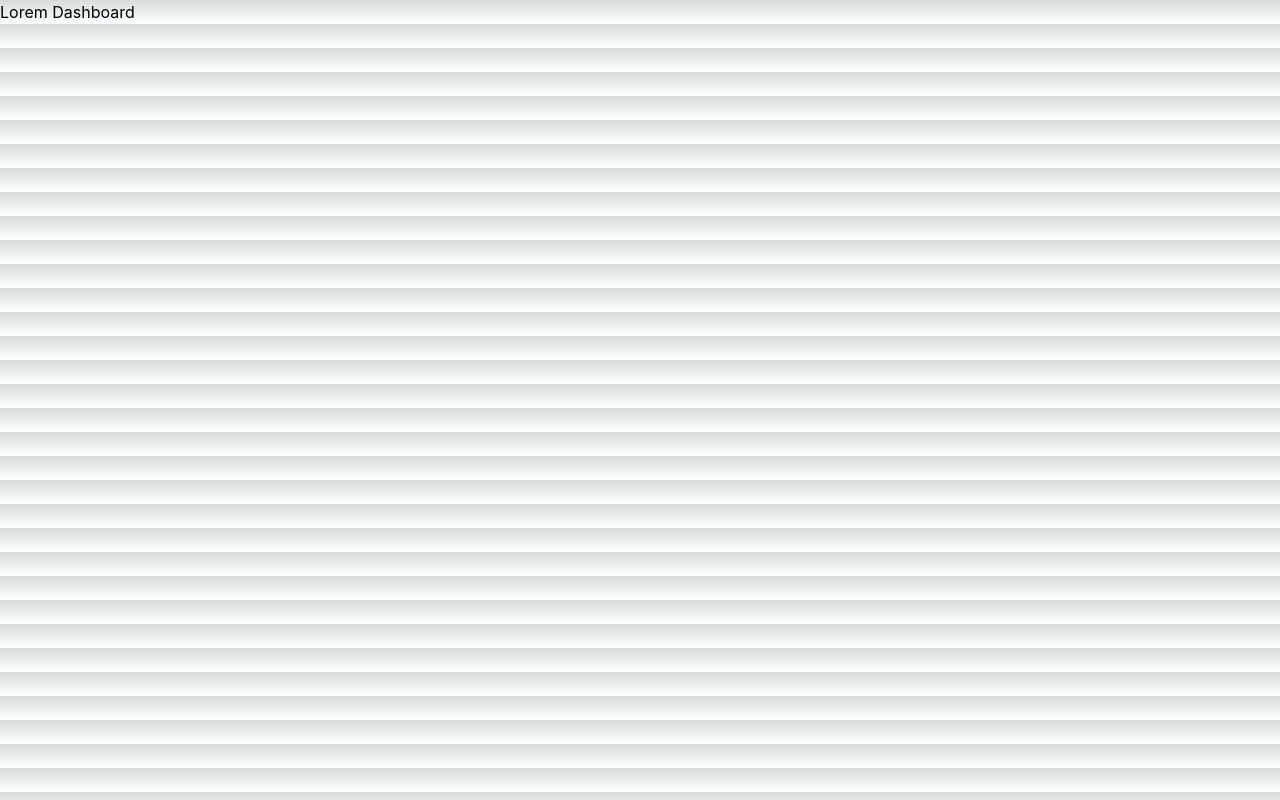
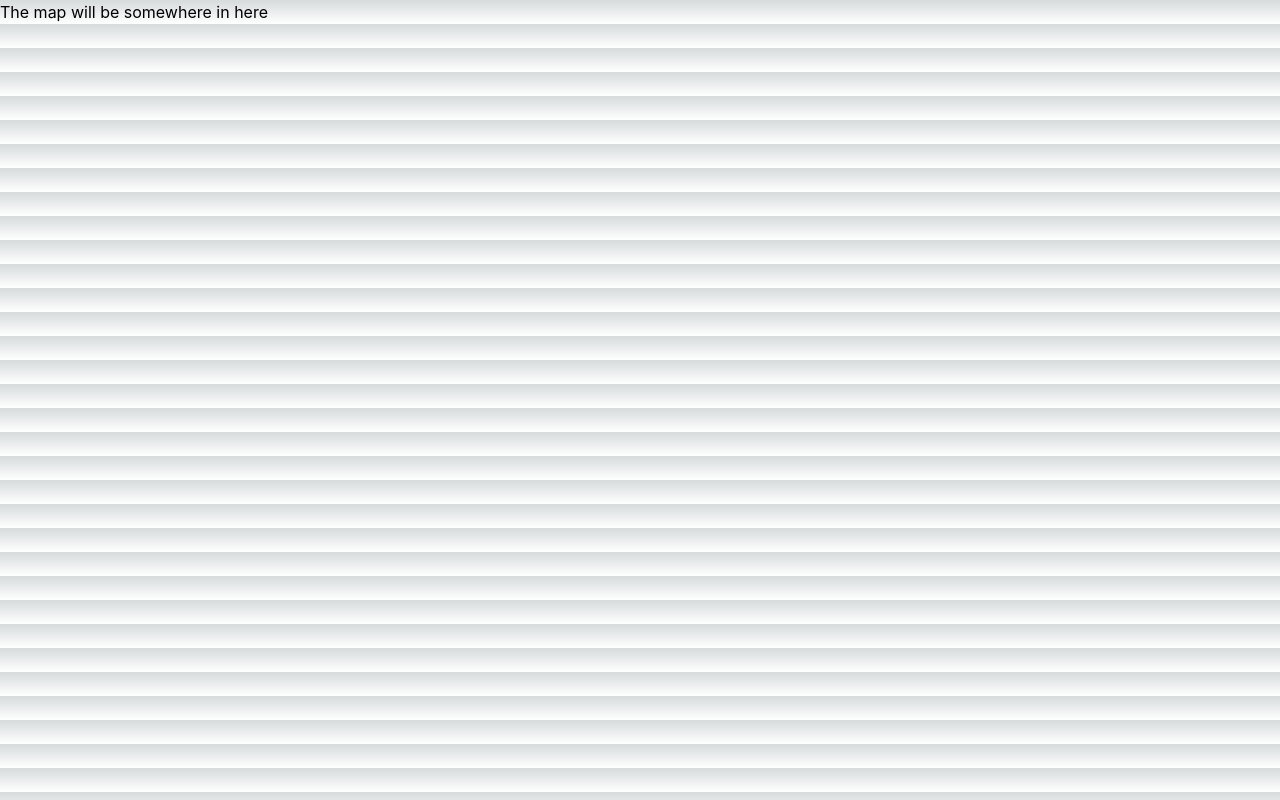
Before and after one commit to sabler/qtrack, a Next.js app: page /dashboard in a window 1280 px wide. Built offline with nearby package versions, Linux system fonts and the light colour scheme.

Commit message:
More boilerplate, easy does it

```diff
--- /dev/null
+++ b/src/app/dashboard/client-components/MapContainer.js
@@ -0,0 +1,5 @@
+'use client';
+
+export default function MapContainer() {
+  return <p>The map will be somewhere in here</p>;
+}
--- /dev/null
+++ b/src/app/dashboard/error.js
@@ -0,0 +1,17 @@
+// Boilerplate, replace later
+'use client';
+
+import { useEffect } from 'react';
+
+export default function Error({ error, reset }) {
+  useEffect(() => {
+    console.error(error);
+  }, [error]);
+
+  return (
+    <div>
+      <h2>Something went wrong!</h2>
+      <button onClick={() => reset()}>Try again</button>
+    </div>
+  );
+}
--- a/src/app/dashboard/page.js
+++ b/src/app/dashboard/page.js
@@ -1,7 +1,9 @@
+import MapContainer from './client-components/MapContainer';
+
 export default function Dashboard() {
   return (
     <>
-      <p>Lorem Dashboard</p>
+      <MapContainer />
     </>
   );
 }
```
